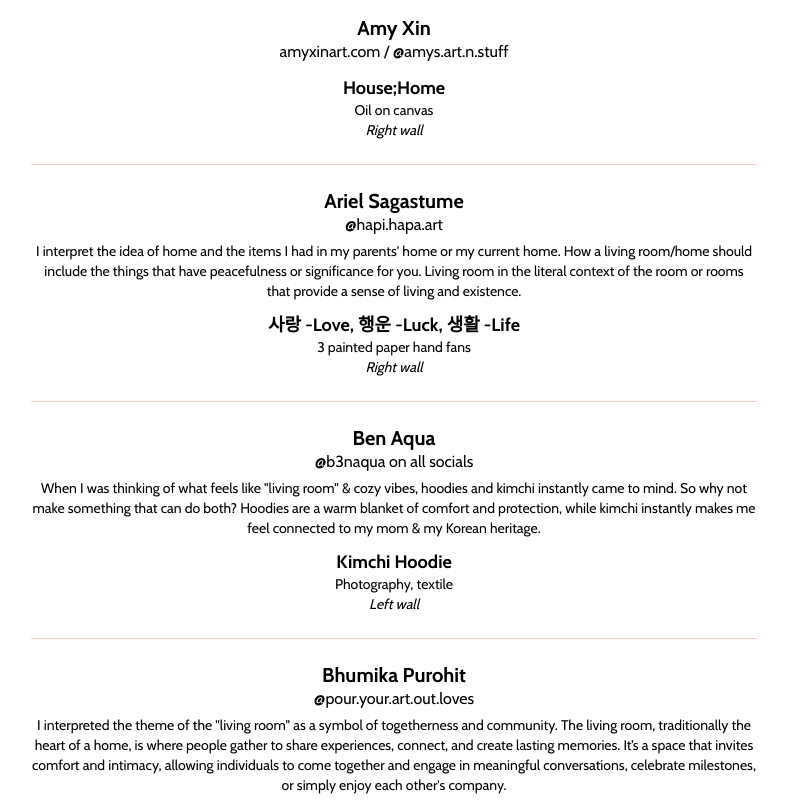
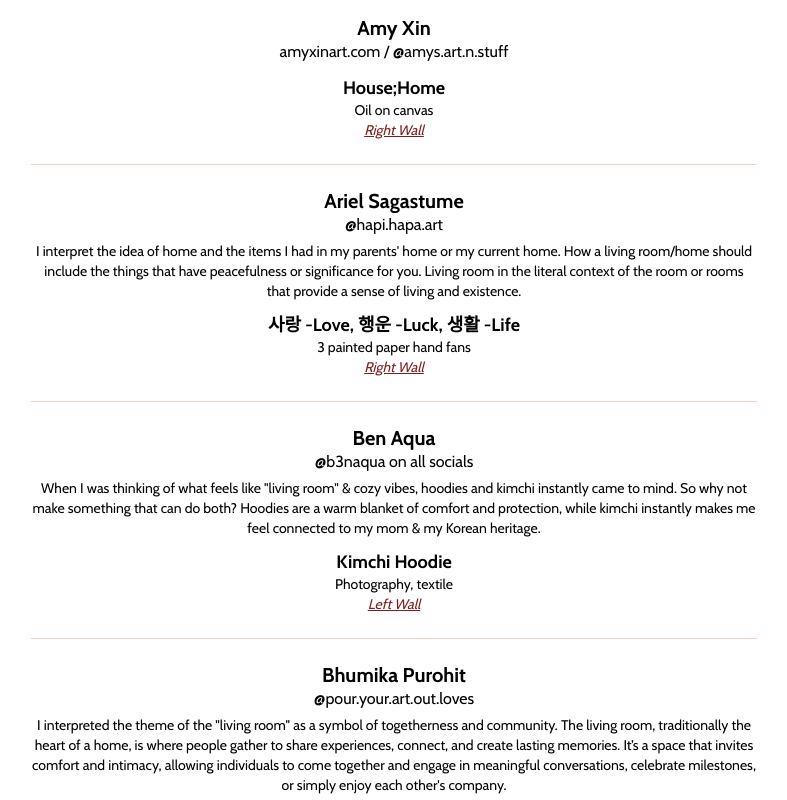
Before and after one commit to fernakr/slipper-house, a Next.js app: page /slipper-house/ in a window 1280 px wide. Shown: the part 1580-2380 px from the top of the page, without its empty margins (246-1033 px from the left). Built offline with nearby package versions, Linux system fonts and the light colour scheme.

Commit message:
left wall / right wall

```diff
--- a/app/page.js
+++ b/app/page.js
@@ -4,6 +4,18 @@ import rightWall from './images/right-wall.jpg';
 
 export default function Home() {
 
+  const locations = [
+    {
+      label: "Left Wall",
+      image: leftWall,
+      id: "left-wall"
+    },
+    {
+      label: "Right Wall",
+      image: rightWall,
+      id: "right-wall"
+    }
+  ]
   const schedule = [
     {
       "time": "8:00 PM",
@@ -21,9 +33,7 @@ export default function Home() {
       "time": "",
       "presenter": "Aly Rosa",
       "Content": "Singing",
-      "duration": "15 min",
-      "": "Music tracks",
-      "__1": ""
+      "duration": "15 min"
     },
     {
       "time": "",
@@ -33,8 +43,8 @@ export default function Home() {
     },
     {
       "time": "",
-      "presenter": "Tiff Yo ?",
-      "Content": "Prose Reading ?",
+      "presenter": "Tiff Yo",
+      "Content": "Prose Reading",
       "duration": "5 min"
     },
     {
@@ -69,7 +79,7 @@ export default function Home() {
       "piece1_title": "House;Home",
       "piece1_medium": "Oil on canvas",
       "piece1_description": "",
-      "piece1_location": "Right wall",
+      "piece1_location": "right-wall",
       "piece2_title": "",
       "piece2_medium": "",
       "piece2_description": "",
@@ -86,7 +96,7 @@ export default function Home() {
       "piece1_title": "사랑 -Love, 행운 -Luck, 생활 -Life",
       "piece1_medium": "3 painted paper hand fans",
       "piece1_description": "",
-      "piece1_location": "Right wall",
+      "piece1_location": "right-wall",
       "piece2_title": "",
       "piece2_medium": "",
       "piece2_description": "",
@@ -103,7 +113,7 @@ export default function Home() {
       "piece1_title": "Kimchi Hoodie",
       "piece1_medium": "Photography, textile",
       "piece1_description": "",
-      "piece1_location": "Left wall",
+      "piece1_location": "left-wall",
       "piece2_title": "",
       "piece2_medium": "",
       "piece2_description": "",
@@ -120,11 +130,11 @@ export default function Home() {
       "piece1_title": "The Weight of Second Chances",
       "piece1_medium": "Prose",
       "piece1_description": "",
-      "piece1_location": "Left wall",
+      "piece1_location": "left-wall",
       "piece2_title": "Community",
       "piece2_medium": "Acrylic",
       "piece2_description": "",
-      "piece2_location": "Right wall",
+      "piece2_location": "right-wall",
       "piece3_title": "Fly",
       "piece3_medium": "Mixed medium",
       "piece3_description": "",
@@ -137,7 +147,7 @@ export default function Home() {
       "piece1_title": "RIP ASIA MARKET, LONG LIVE ASIA CAFE",
       "piece1_medium": "Framed t-shirt",
       "piece1_description": "",
-      "piece1_location": "Left wall",
+      "piece1_location": "left-wall",
       "piece2_title": "",
       "piece2_medium": "",
       "piece2_description": "",
@@ -154,7 +164,7 @@ export default function Home() {
       "piece1_title": "A Hero's Journey",
       "piece1_medium": "Acrylic paint, ink, paper, digital story",
       "piece1_description": "",
-      "piece1_location": "Left wall",
+      "piece1_location": "left-wall",
       "piece2_title": "",
       "piece2_medium": "",
       "piece2_description": "",
@@ -171,11 +181,11 @@ export default function Home() {
       "piece1_title": "dreaming about jackson street",
       "piece1_medium": "Giclee art print",
       "piece1_description": "",
-      "piece1_location": "Right wall",
+      "piece1_location": "right-wall",
       "piece2_title": "galveston on my mind",
       "piece2_medium": "Giclee art print",
       "piece2_description": "",
-      "piece2_location": "Right wall",
+      "piece2_location": "right-wall",
       "piece3_title": "suburban nights",
       "piece3_medium": "Giclee art print",
       "piece3_description": "",
@@ -188,7 +198,7 @@ export default function Home() {
       "piece1_title": "Pink Slumber Party",
       "piece1_medium": "Mixed medium",
       "piece1_description": "",
-      "piece1_location": "Right wall",
+      "piece1_location": "right-wall",
       "piece2_title": "In Between",
       "piece2_medium": "Mixed medium",
       "piece2_description": "",
@@ -205,7 +215,7 @@ export default function Home() {
       "piece1_title": "Ghost Festival Preparations 2011, Keelung, Taiwan",
       "piece1_medium": "Photography",
       "piece1_description": "",
-      "piece1_location": "Left wall",
+      "piece1_location": "left-wall",
       "piece2_title": "",
       "piece2_medium": "",
       "piece2_description": "",
@@ -222,11 +232,11 @@ export default function Home() {
       "piece1_title": "Bagoong",
       "piece1_medium": "Gouache on paper attached to foam with prose",
       "piece1_description": "",
-      "piece1_location": "Left wall",
+      "piece1_location": "left-wall",
       "piece2_title": "Through rose-colored glasses",
       "piece2_medium": "Goauche on paper with color gel sheet",
       "piece2_description": "",
-      "piece2_location": "Right wall",
+      "piece2_location": "right-wall",
       "piece3_title": "",
       "piece3_medium": "",
       "piece3_description": "",
@@ -256,7 +266,7 @@ export default function Home() {
       "piece1_title": "the last christmas before my father died\nthe last christmas before Chuck died",
       "piece1_medium": "Mixed media (Video, poetry, original music composition)",
       "piece1_description": "",
-      "piece1_location": "Right wall",
+      "piece1_location": "right-wall",
       "piece2_title": "",
       "piece2_medium": "",
       "piece2_description": "",
@@ -273,7 +283,7 @@ export default function Home() {
       "piece1_title": "Would you know this face if it came back to you",
       "piece1_medium": "Mixed media",
       "piece1_description": "",
-      "piece1_location": "Right wall",
+      "piece1_location": "right-wall",
       "piece2_title": "",
       "piece2_medium": "",
       "piece2_description": "",
@@ -290,7 +300,7 @@ export default function Home() {
       "piece1_title": "Paper Boxes",
       "piece1_medium": "Interactive activity",
       "piece1_description": "",
-      "piece1_location": "Right wall",
+      "piece1_location": "right-wall",
       "piece2_title": "Three Sisters",
       "piece2_medium": "Colored pencils",
       "piece2_description": "",
@@ -307,11 +317,11 @@ export default function Home() {
       "piece1_title": "dear mama",
       "piece1_medium": "Prose",
       "piece1_description": "",
-      "piece1_location": "Left wall",
+      "piece1_location": "left-wall",
       "piece2_title": "dinner with my mom",
       "piece2_medium": "Prose",
       "piece2_description": "",
-      "piece2_location": "Left wall",
+      "piece2_location": "left-wall",
       "piece3_title": "",
       "piece3_medium": "",
       "piece3_description": "",
@@ -324,7 +334,7 @@ export default function Home() {
       "piece1_title": "Doing my pennants",
       "piece1_medium": "Felt and thread",
       "piece1_description": "",
-      "piece1_location": "Left wall",
+      "piece1_location": "left-wall",
       "piece2_title": "",
       "piece2_medium": "",
       "piece2_description": "",
@@ -341,7 +351,7 @@ export default function Home() {
       "piece1_title": "5:30PM",
       "piece1_medium": "Oil on panel",
       "piece1_description": "",
-      "piece1_location": "Left wall",
+      "piece1_location": "left-wall",
       "piece2_title": "",
       "piece2_medium": "",
       "piece2_description": "",
@@ -375,7 +385,7 @@ export default function Home() {
       "piece1_title": "couch",
       "piece1_medium": "Prose",
       "piece1_description": "",
-      "piece1_location": "Left wall",
+      "piece1_location": "left-wall",
       "piece2_title": "",
       "piece2_medium": "",
       "piece2_description": "",
@@ -392,7 +402,7 @@ export default function Home() {
       "piece1_title": "Sourdough",
       "piece1_medium": "Photography",
       "piece1_description": "",
-      "piece1_location": "Left wall",
+      "piece1_location": "left-wall",
       "piece2_title": "",
       "piece2_medium": "",
       "piece2_description": "",
@@ -409,7 +419,7 @@ export default function Home() {
       "piece1_title": "Living Room Seasons: Couches of my Life\r\n",
       "piece1_medium": "Acrylic on canvas (4 framed pieces)",
       "piece1_description": "",
-      "piece1_location": "Left wall",
+      "piece1_location": "left-wall",
       "piece2_title": "",
       "piece2_medium": "",
       "piece2_description": "",
@@ -426,7 +436,7 @@ export default function Home() {
       "piece1_title": "Girl Dinner",
       "piece1_medium": "Ceramics",
       "piece1_description": "",
-      "piece1_location": "Left wall",
+      "piece1_location": "left-wall",
       "piece2_title": "",
       "piece2_medium": "",
       "piece2_description": "",
@@ -443,11 +453,11 @@ export default function Home() {
       "piece1_title": "Baby's Living Room Corner",
       "piece1_medium": "Acrylic on canvas",
       "piece1_description": "",
-      "piece1_location": "Right wall",
+      "piece1_location": "right-wall",
       "piece2_title": "Tropical Fish Tank",
       "piece2_medium": "Watercolor on paper",
       "piece2_description": "",
-      "piece2_location": "Right wall",
+      "piece2_location": "right-wall",
       "piece3_title": "That Luxury Indoor Rockery",
       "piece3_medium": "Watercolor on paper",
       "piece3_description": "",
@@ -545,6 +555,9 @@ export default function Home() {
               <div className="text-sm mt-1" dangerouslySetInnerHTML={
                       {__html: '<p>' + artist.theme.replace(/\n/g, '</p><p class="mt-1">') + '</p>'}}></div>
               { pieces.map((piece, index) => {
+
+                const location = locations.find(location => location.id === piece.location);
+
                 return (
                   <div key={ index } className="mt-3">
                     <h5 dangerouslySetInnerHTML={{__html:piece.title.replace(/\n/g, '<br/>') }}></h5>
@@ -552,7 +565,10 @@ export default function Home() {
                       {piece.medium}
                     </p>
                     <p className="italic text-sm" >
-                      {piece.location === 'Performance' ? <a href="#schedule">Performance</a> : piece.location}
+                      {piece.location === 'Performance' ? <a href="#schedule">Performance</a> :
+                        location ? <a href={location.image.src} >
+                          {location.label }
+                        </a> : ''}
                     </p>
                     { piece.description && <div className="mt-1 text-sm" dangerouslySetInnerHTML={
                       {__html: '<p>' + piece.description.replace(/\n/g, '</p><p>') + '</p>'}}></div>}
@@ -579,11 +595,11 @@ export default function Home() {
         <h3 id="slipper-house-team">slipper house team</h3>
         Team here
         <hr />
-        <h3>layout</h3>
+        {/* <h3>layout</h3>
         <h4 className="mt-5 mb-1">left wall</h4>
         <div><Image src={ leftWall} alt="slipper house logo" className="max-w-prose w-full m-auto border"/></div>
         <h4 className="mt-5 mb-1">right wall</h4>
-      <div><Image src={ rightWall} alt="slipper house logo" className="max-w-prose w-full m-auto border"/></div>
+      <div><Image src={ rightWall} alt="slipper house logo" className="max-w-prose w-full m-auto border"/></div> */}
 
         <h2 id="about">about <br />slipper assembly</h2>
         {/* <h3>what is it?</h3> */}
```
